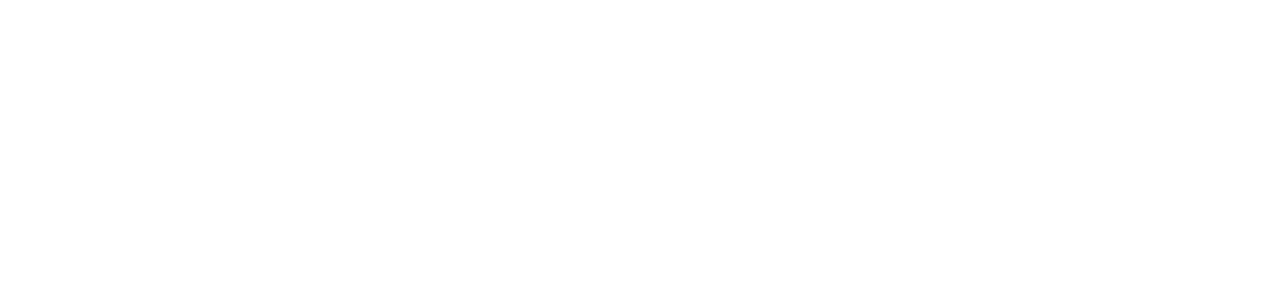
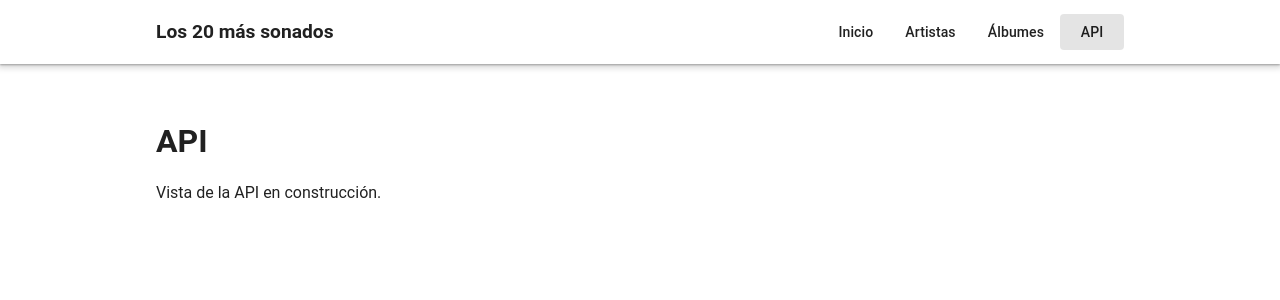
Before and after one commit to cgarciarayo/los-20-mas-sonados, a Vue app: page /api in a window 1280 px wide. Before the commit this address had no page. Shown: the top 300 px of the page. Built offline with nearby package versions, Linux system fonts and the light colour scheme.

Commit message:
Add application header and main navigation

```diff
--- a/src/App.vue
+++ b/src/App.vue
@@ -1,8 +1,12 @@
 <template>
   <v-app>
-    <router-view />
+    <app-header />
+    <v-main>
+      <router-view />
+    </v-main>
   </v-app>
 </template>
 
 <script setup>
+import AppHeader from './components/common/AppHeader.vue'
 </script>
--- /dev/null
+++ b/src/components/common/AppHeader.vue
@@ -0,0 +1,39 @@
+<template>
+  <v-app-bar elevation="2">
+    <v-container class="d-flex align-center">
+      <router-link to="/" class="app-logo">
+        Los 20 más sonados
+      </router-link>
+
+      <v-spacer />
+
+      <v-btn variant="text" to="/">
+        Inicio
+      </v-btn>
+
+      <v-btn variant="text" to="/artists">
+        Artistas
+      </v-btn>
+
+      <v-btn variant="text" to="/albums">
+        Álbumes
+      </v-btn>
+
+      <v-btn variant="text" to="/api">
+        API
+      </v-btn>
+    </v-container>
+  </v-app-bar>
+</template>
+
+<script setup>
+</script>
+
+<style scoped>
+.app-logo {
+  color: inherit;
+  font-size: 1.2rem;
+  font-weight: 700;
+  text-decoration: none;
+}
+</style>
--- a/src/router/index.js
+++ b/src/router/index.js
@@ -2,6 +2,7 @@
 import HomeView from '../views/HomeView.vue'
 import ArtistsView from '../views/ArtistsView.vue'
 import AlbumsView from '../views/AlbumsView.vue'
+import ApiView from '../views/ApiView.vue'
 
 const router = createRouter({
   history: createWebHistory(import.meta.env.BASE_URL),
@@ -20,6 +21,11 @@
       path: '/albums',
       name: 'albums',
       component: AlbumsView
+    },
+    {
+      path: '/api',
+      name: 'api',
+      component: ApiView
     }
   ]
 })
--- /dev/null
+++ b/src/views/ApiView.vue
@@ -0,0 +1,9 @@
+<template>
+  <v-container class="py-8">
+    <h1 class="text-h4 font-weight-bold mb-4">API</h1>
+    <p>Vista de la API en construcción.</p>
+  </v-container>
+</template>
+
+<script setup>
+</script>
```
